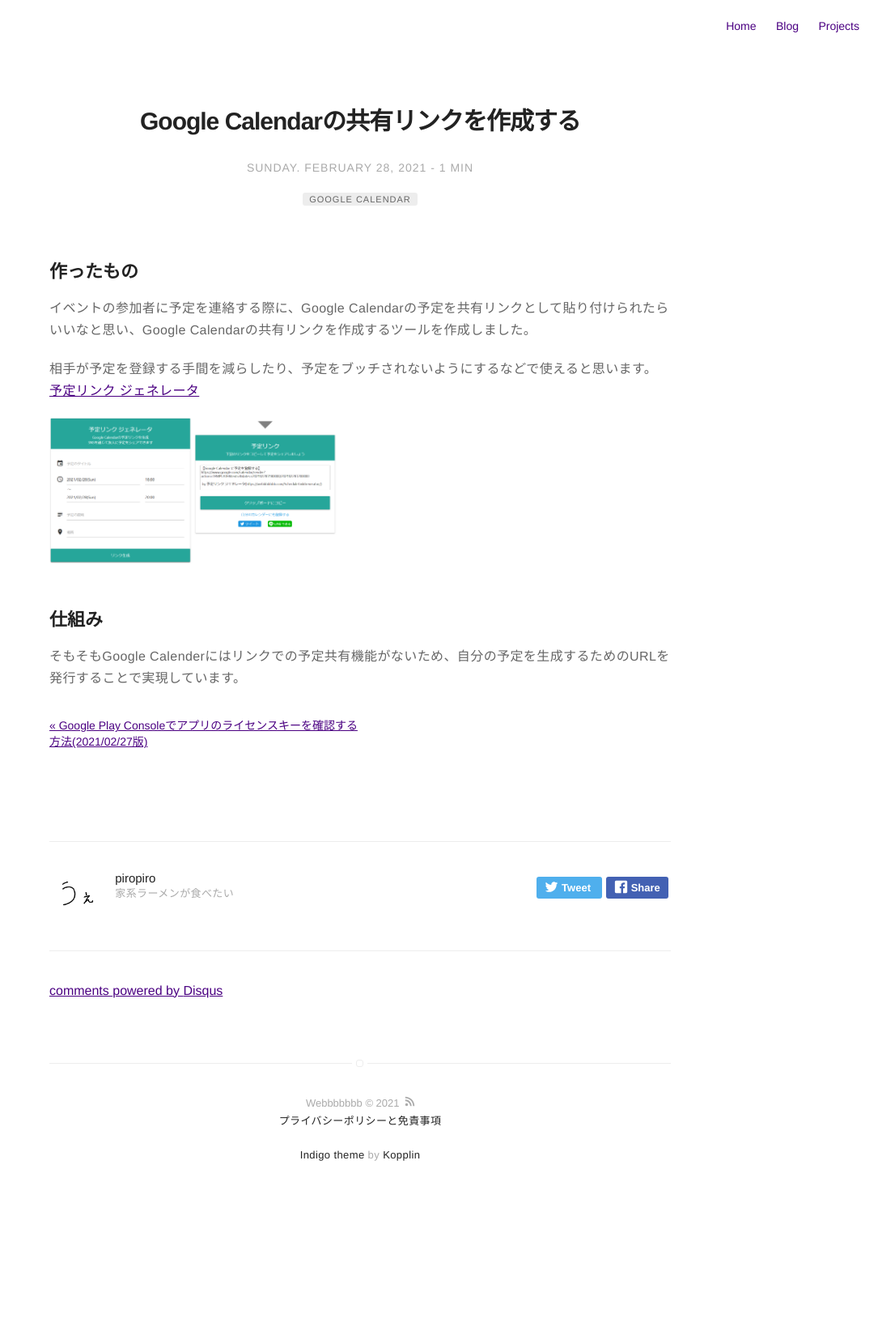
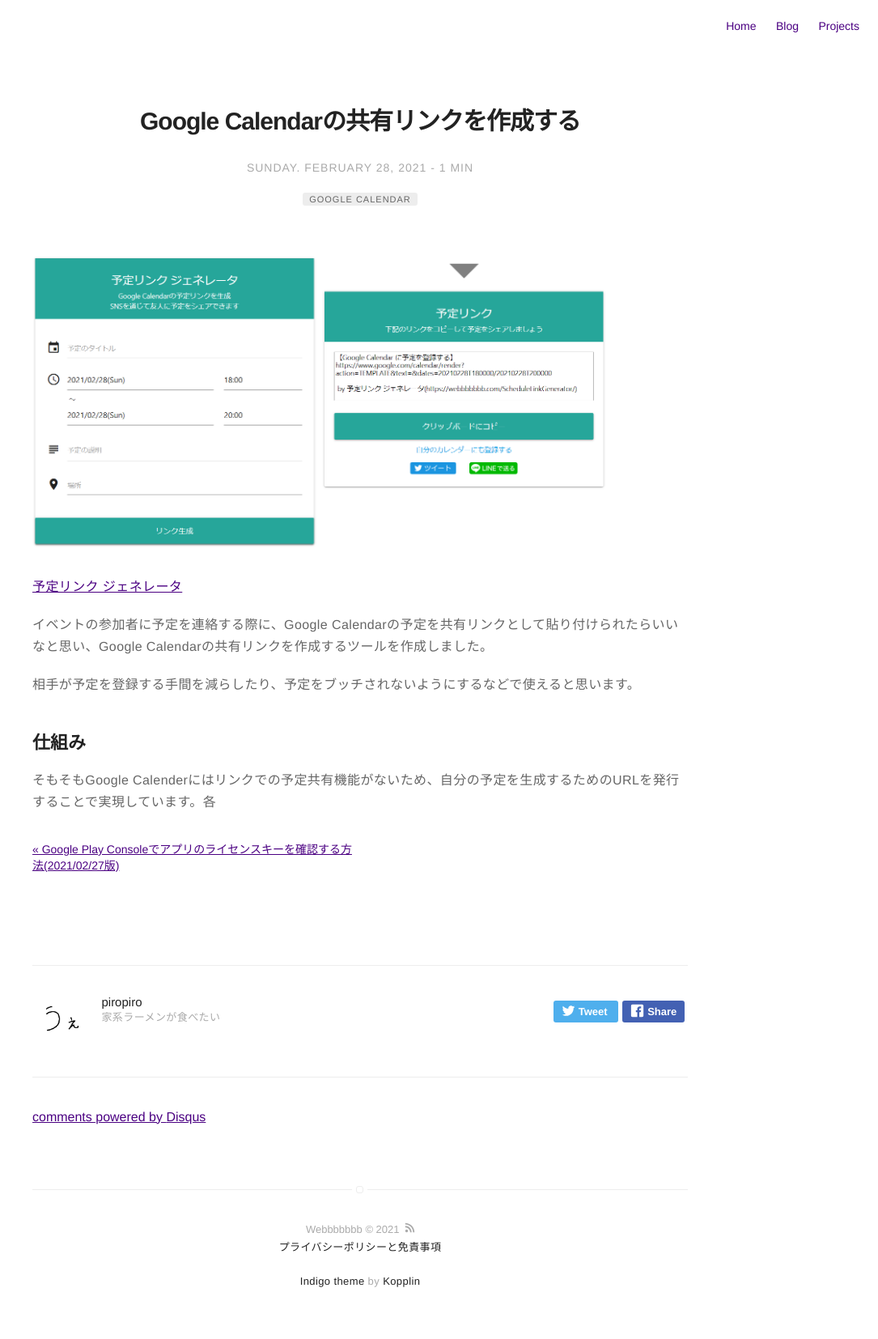
Before and after one commit to piropiro-piro/site, a Jekyll site: the page built from _posts/2021-02-28-schedule-link-generator.markdown, in a window 1280 px wide. Shown: the whole page at 81% size, without its empty margins (195-1280 px from the left). Built offline with Jekyll 4.4.1, drawn with Linux system fonts in a browser that asks for light colours; comment, search, counter and statistics services are not loaded; before the commit the page ends 1498 px from its top, so only the background shows below that.

Commit message:
微修正

```diff
--- a/_layouts/default.html
+++ b/_layouts/default.html
@@ -2,7 +2,7 @@
 layout: compress
 ---
 <!DOCTYPE html>
-<html lang="en">
+<html lang="ja">
 <head>
 
     {% if site.analytics-google %}
--- a/_posts/2021-02-28-schedule-link-generator.markdown
+++ b/_posts/2021-02-28-schedule-link-generator.markdown
@@ -10,13 +10,13 @@
 externalLink: false
 ---
 
-## 作ったもの
+![ツールイメージ]({{ "/assets/images/posts/2021-02-28-schedule-link-generator/1.png" | relatvie_url }}){:width="720px"}
+
+[予定リンク ジェネレータ](https://webbbbbbb.com/ScheduleLinkGenerator/)
+
 イベントの参加者に予定を連絡する際に、Google Calendarの予定を共有リンクとして貼り付けられたらいいなと思い、Google Calendarの共有リンクを作成するツールを作成しました。
 
 相手が予定を登録する手間を減らしたり、予定をブッチされないようにするなどで使えると思います。
-[予定リンク ジェネレータ](https://webbbbbbb.com/ScheduleLinkGenerator/)
-
-![ツールイメージ]({{ "/assets/images/posts/2021-02-28-schedule-link-generator/1.png" | relatvie_url }}){:width="360px"}
 
 ## 仕組み
-そもそもGoogle Calenderにはリンクでの予定共有機能がないため、自分の予定を生成するためのURLを発行することで実現しています。
+そもそもGoogle Calenderにはリンクでの予定共有機能がないため、自分の予定を生成するためのURLを発行することで実現しています。各
--- a/_sass/base/general.sass
+++ b/_sass/base/general.sass
@@ -125,13 +125,7 @@
 		width: 88%
 
 .wrapper-normal
-	max-width: 60%
-	padding-inline-start: 20%
-	padding-inline-end: 20%
-	align-content: center
+	max-width: 810px
 
 .wrapper-large
-	max-width: 60%
-	padding-inline-start: 20%
-	padding-inline-end: 20%
-	align-content: center
+	max-width: 810px
```
